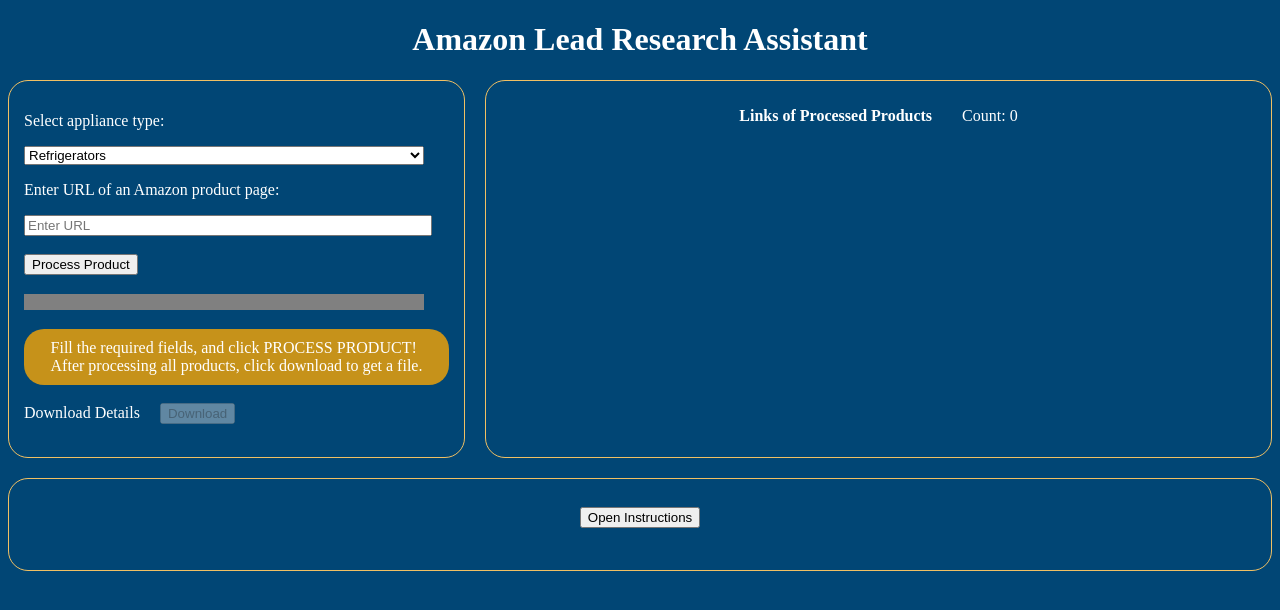
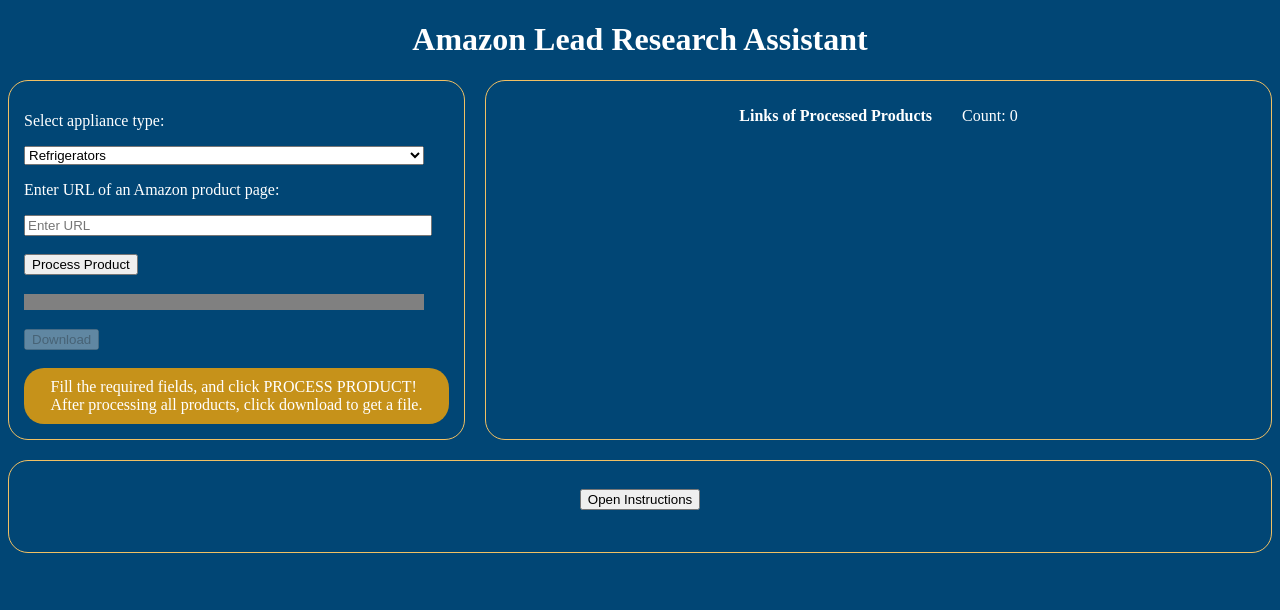
Before and after one commit to MikaPS/WebScraping-Web, a Flask app: page / in a window 1280 px wide. Shown: the top 610 px of the page. Run offline with Flask 3, Linux system fonts and the light colour scheme.

Commit message:
changed location of download button

```diff
--- a/templates/index.html
+++ b/templates/index.html
@@ -59,19 +59,14 @@
             <div><br></div>
             <progress id="progressbar" value="0" max="200" style="width: 400px; background-color: #4FA90E;"></progress>
             <div><br></div>
+            <button disabled id="download_button" onclick="enterFileName()">Download</button>
+            <p style="display:none" id="askforfile">Enter File Name:</p>
+            <input type="hidden" id="filenamebox" placeholder="amazon data" style="width: 400px" />
+            <button style="display:none" id="actual_download" onclick="downloadFile()">Download File</button>
+            <div><br></div>
             <div id="helpmessage"
                 style="background-color: #c6921a; padding: 10px; border-radius: 20px; align-items: center; justify-content: center; display: flex;">
             </div>
-            <div><br></div>
-            <div style="flex-direction: row;  align-items: center; justify-content: flex-start; display: flex;">
-                <div id="download_text">Download Details</div>
-                <div style="margin-left: 20px"></div>
-                <button disabled id="download_button" onclick="enterFileName()">Download</button>
-            </div>
-            <p style="display:none" id="askforfile">Enter File Name:</p>
-            <input type="hidden" id="filenamebox" placeholder="amazon data" style="width: 400px" />
-            <div><br></div>
-            <button style="display:none" id="actual_download" onclick="downloadFile()">Download File</button>
         </div>
         <div style="margin-left: 20px"></div>
         <div id="middlecol"
@@ -138,15 +133,14 @@
             "- After finishing one link, a message would appear, prompting you to enter another link if needed.");
 
         const download_button = document.getElementById("download_button");
-        const download_text = document.getElementById("download_text");
-        onHover(download_text, "Click it after all of your needed products are processed. You will get the option to set the file name and receieve a file with all the information." + "<br>" +
+        onHover(download_button, "Click it after all of your needed products are processed. You will get the option to set the file name and receieve a file with all the information." + "<br>" +
             "The default file name is 'Appliance Type_Date, but feel free to change it. All files would be downloaded as .csv.");
         timeoutID = 0;
 
 
         function onHover(e, text_enter) {
             e.addEventListener("mouseenter", function () {
-                helpMessage.style.backgroundColor = "#27c01f";
+                helpMessage.style.backgroundColor = "#4FA90E";
                 helpMessage.innerHTML = text_enter;
             });
             e.addEventListener("mouseleave", function () {
```
